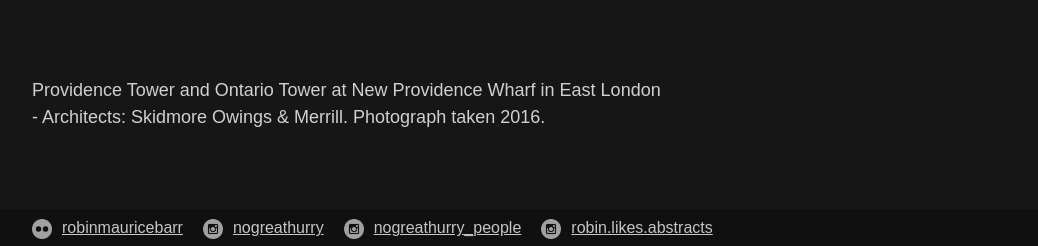
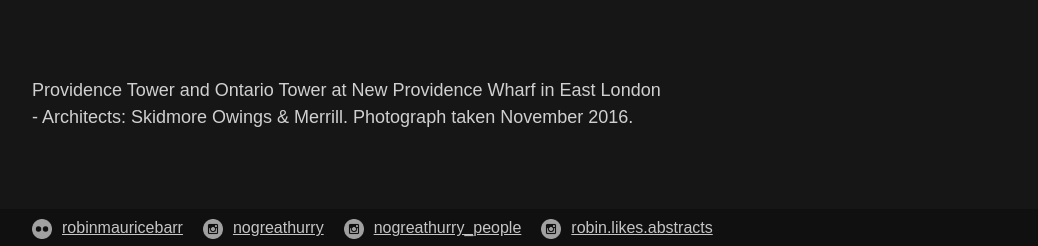
Before and after one commit to 987poiuytrewq/nogreathurry, a Jekyll site: the page built from _buildings/PW1.md, in a window 1280 px wide and 900 px high, scrolled down 161 px. Shown: the part 651-897 px from the top of the window, without its empty margins (8-1046 px from the left). Built offline with Jekyll 4.4.1, drawn with Linux system fonts in a browser that asks for light colours.

Commit message:
Updated Pw1

```diff
--- a/_buildings/PW1.md
+++ b/_buildings/PW1.md
@@ -18,4 +18,4 @@ thumbnail_image: "/uploads/PW1_thumbnail.jpg"
 layout: photo
 ---
 
-Providence Tower and Ontario Tower at New Providence Wharf in East London - Architects: Skidmore Owings & Merrill. Photograph taken 2016.
+Providence Tower and Ontario Tower at New Providence Wharf in East London - Architects: Skidmore Owings & Merrill. Photograph taken November 2016.
```
Also changed, not shown: other parts of _buildings/PW1.md (+1 -1 lines).
